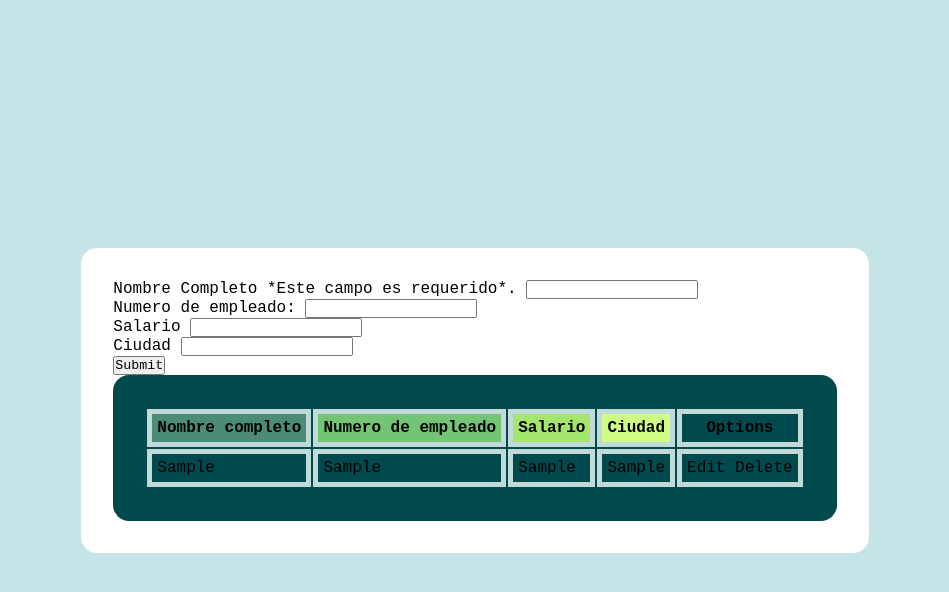
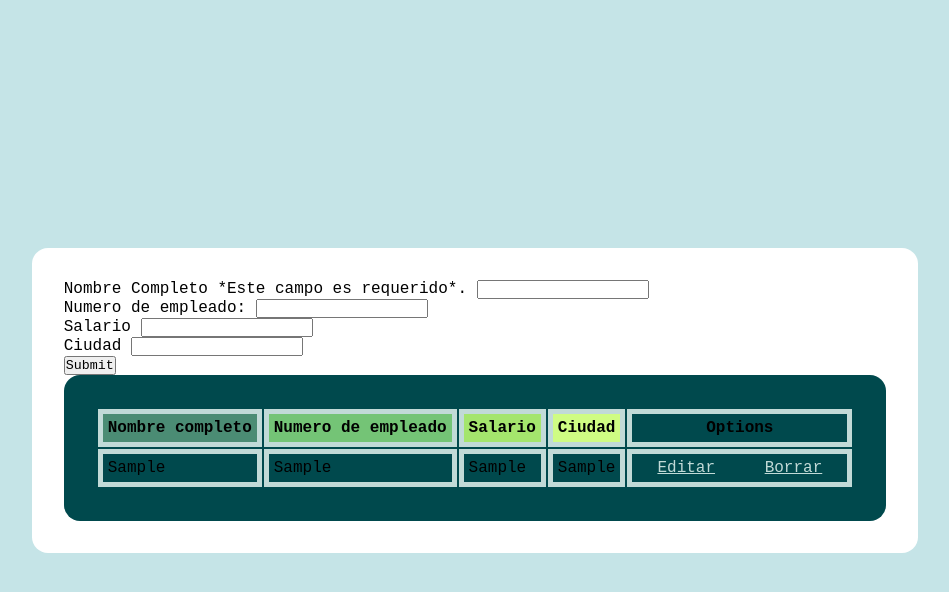
Before and after one commit to RonynPerez241100/SimpleCrud, a plain HTML site: page index.html in a window 1280 px wide. Both pictures are taken after typing "Sample", "Sample", "Sample", "Sample" into the empty fields and a click on the input "Submit". Shown: the whole page, without its empty margins (165-1114 px from the left). Drawn offline with Linux system fonts and the light colour scheme.

Commit message:
aChanges

```diff
--- a/javascript.js
+++ b/javascript.js
@@ -32,8 +32,8 @@ function insertNewRecord(data) {
     cell4 = newRow.insertCell(3);
     cell4.innerHTML = data.city;
     cell4 = newRow.insertCell(4);
-    cell4.innerHTML = `<a onClick="onEdit(this)">Edit</a>
-                       <a onClick="onDelete(this)">Delete</a>`;
+    cell4.innerHTML = `<a onClick="onEdit(this)">Editar</a>
+                       <a onClick="onDelete(this)">Borrar</a>`;
 }
 
 function resetForm() {
--- a/styles.css
+++ b/styles.css
@@ -22,6 +22,17 @@ main{
     margin: 1em;
     padding: 2em;
     max-width: 1040px;
+}
+
+a{
+    color: #C1DAD7;
+    font: size 20px;
+    text-decoration: underline;
+    margin:20px;
+}
+
+a:hover{
+    cursor: pointer;
 }
 
 div {
```
